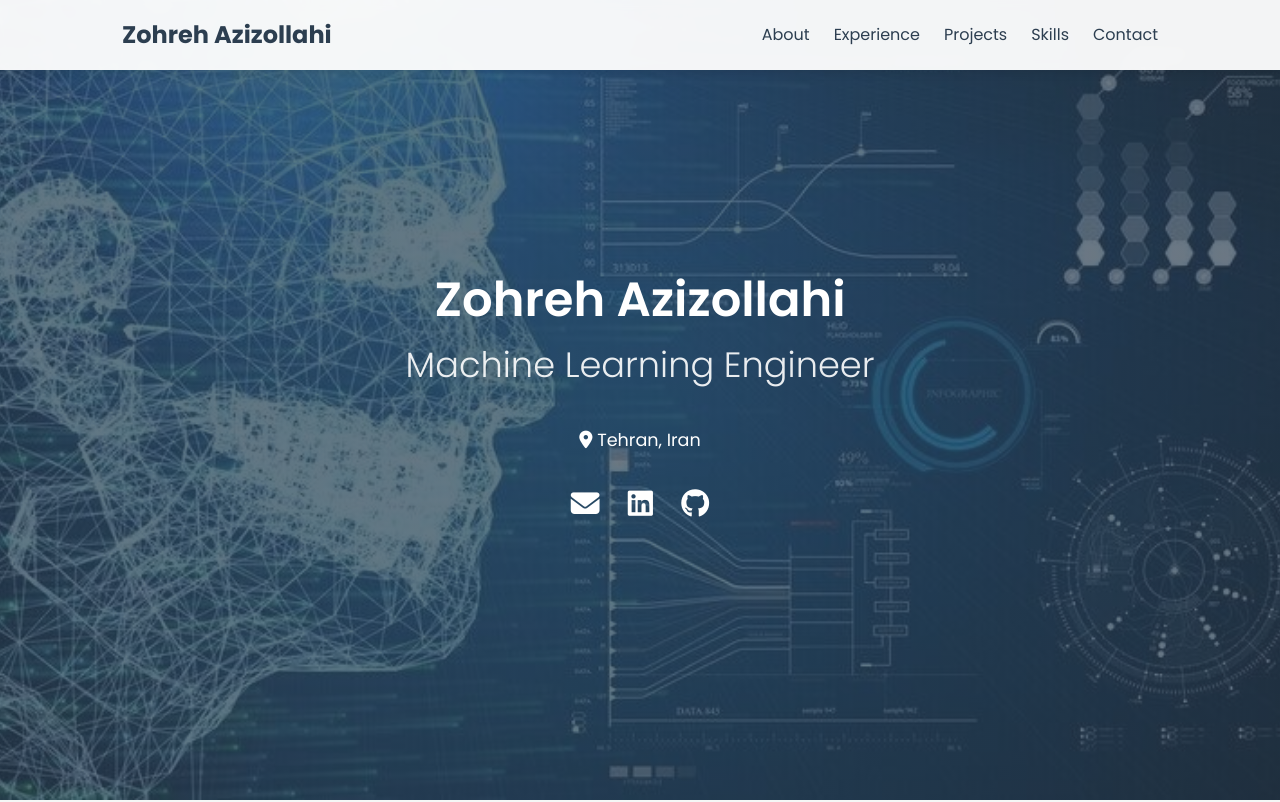
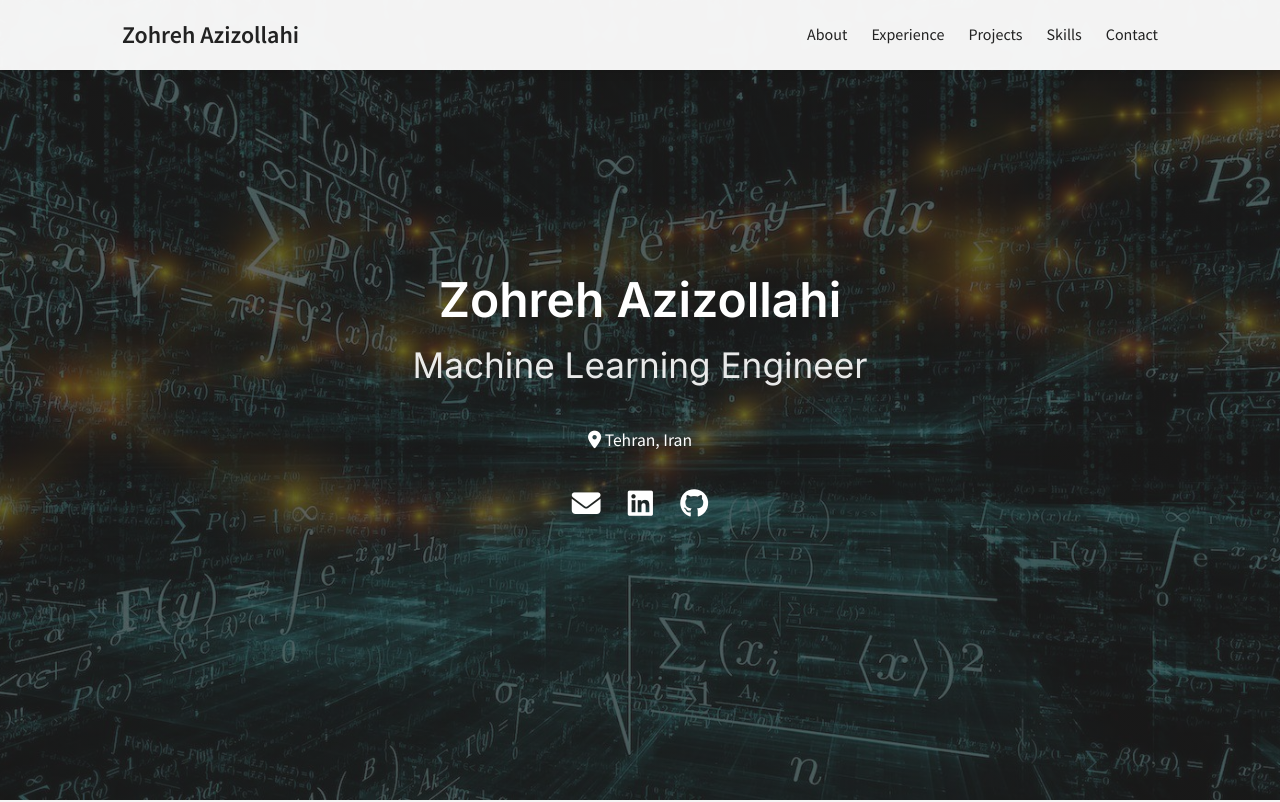
Before and after one commit to zohreAz/zohreAz.github.io, a plain HTML site: page index.html in a window 1280 px wide. Shown: the top 802 px of the page. Drawn offline with Linux system fonts and the light colour scheme.

Commit message:
Describe your changes here 3

```diff
--- a/index.html
+++ b/index.html
@@ -9,7 +9,9 @@
     <link rel="stylesheet" href="https://cdnjs.cloudflare.com/ajax/libs/font-awesome/6.4.0/css/all.min.css">
     <link rel="preconnect" href="https://fonts.googleapis.com">
     <link rel="preconnect" href="https://fonts.gstatic.com" crossorigin>
-    <link href="https://fonts.googleapis.com/css2?family=Poppins:wght@300;400;600;700&display=swap" rel="stylesheet">
+    <link rel="preconnect" href="https://fonts.googleapis.com">
+    <link rel="preconnect" href="https://fonts.gstatic.com" crossorigin>
+   <link href="https://fonts.googleapis.com/css2?family=Inter:wght@400;600;700&family=Source+Sans+Pro:wght@400;600&display=swap" rel="stylesheet">
 </head>
 <body>
 
@@ -34,7 +36,7 @@
             <div class="social-links">
                 <a href="mailto:zohre.azizollahy@gmail.com" target="_blank" aria-label="Email"><i class="fas fa-envelope"></i></a>
                 <a href="https://linkedin.com/in/azizollahy" target="_blank" aria-label="LinkedIn"><i class="fab fa-linkedin"></i></a>
-                <a href="https://github.com/your-username" target="_blank" aria-label="GitHub"><i class="fab fa-github"></i></a> <!-- Replace with your GitHub profile -->
+                <a href="https://github.com/zohreAz" target="_blank" aria-label="GitHub"><i class="fab fa-github"></i></a> <!-- Replace with your GitHub profile -->
             </div>
         </div>
     </header>
--- a/style.css
+++ b/style.css
@@ -1,12 +1,11 @@
-/* --- Global Styles & Variables --- */
+/* --- Global Styles & Variables (New Black, White & Green Theme) --- */
 :root {
-    --primary-color: #3498db; /* A professional blue */
-    --secondary-color: #2c3e50; /* Dark blue-grey for text */
-    --background-color: #f4f7f6; /* Light grey background */
-    --surface-color: #ffffff; /* White for cards and surfaces */
-    --accent-color: #e74c3c; /* An accent color for highlights */
-    --text-color: #333;
-    --border-color: #e0e0e0;
+    --primary-color: #27ae60;     /* Professional Green for accents */
+    --secondary-color: #222222;    /* Very Dark Grey / Near Black for headings */
+    --background-color: #f5f5f5;  /* Light Grey background */
+    --surface-color: #ffffff;     /* Pure White for cards and surfaces */
+    --text-color: #333333;        /* Dark Grey for body text */
+    --border-color: #e0e0e0;      /* Light Grey for borders */
 }
 
 * {
@@ -20,7 +19,7 @@ html {
 }
 
 body {
-    font-family: 'Poppins', sans-serif;
+    font-family: 'Source Sans Pro', sans-serif;
     background-color: var(--background-color);
     color: var(--text-color);
     line-height: 1.7;
@@ -33,14 +32,14 @@ body {
 }
 
 h1, h2, h3 {
+    font-family: 'Inter', sans-serif;
     font-weight: 600;
-    color: var(--secondary-color);
     line-height: 1.2;
     margin-bottom: 1rem;
 }
 
-h1 { font-size: 3rem; }
-h2 { font-size: 2.2rem; border-bottom: 3px solid var(--primary-color); padding-bottom: 0.5rem; margin-bottom: 2rem; display: inline-block; }
+h1 { font-size: 3rem; color: white; }
+h2 { font-size: 2.2rem; color: var(--secondary-color); border-bottom: 3px solid var(--primary-color); padding-bottom: 0.5rem; margin-bottom: 2rem; display: inline-block; }
 h3 { font-size: 1.4rem; color: var(--primary-color); }
 
 p {
@@ -103,7 +102,8 @@ nav {
 
 /* --- Header --- */
 header {
-    background: linear-gradient(rgba(44, 62, 80, 0.7), rgba(44, 62, 80, 0.7)), url('background.jpeg') center/cover no-repeat;
+    /* The dark overlay is now based on our new black/grey color */
+    background: linear-gradient(rgba(34, 34, 34, 0.7), rgba(34, 34, 34, 0.7)), url('AI.jpg') center/cover no-repeat;
     color: white;
     height: 100vh;
     display: flex;
@@ -116,7 +116,6 @@ header {
     max-width: 800px;
 }
 
-.header-container h1 { color: white; }
 .header-container h2 { border: none; color: rgba(255, 255, 255, 0.9); font-weight: 300; }
 .location {
     font-size: 1.1rem;
@@ -127,7 +126,7 @@ header {
     color: white;
     font-size: 1.8rem;
     margin: 0 0.75rem;
-    transition: transform 0.3s ease;
+    transition: transform 0.3s ease, color 0.3s ease;
 }
 
 .social-links a:hover {
@@ -241,9 +240,9 @@ header {
     gap: 2rem;
 }
 .skill-category {
-    flex: 1 1 300px; /* Flexbox for responsive columns */
+    flex: 1 1 300px;
 }
-.skill-category h3 { border-bottom: 2px solid var(--border-color); padding-bottom: 0.5rem; margin-bottom: 1rem; }
+.skill-category h3 { color: var(--secondary-color); border-bottom: 2px solid var(--border-color); padding-bottom: 0.5rem; margin-bottom: 1rem; }
 .skill-tags {
     display: flex;
     flex-wrap: wrap;
@@ -251,8 +250,9 @@ header {
 }
 
 .skill-tags span {
-    background-color: #eaf2f8;
-    color: var(--primary-color);
+    /* Updated skill tag colors to fit the new theme */
+    background-color: #e6e6e6;
+    color: var(--secondary-color);
     padding: 0.5rem 1rem;
     border-radius: 20px;
     font-size: 0.9rem;
```
Also changed, not shown: AI.jpg (added), background.jpeg (deleted).
